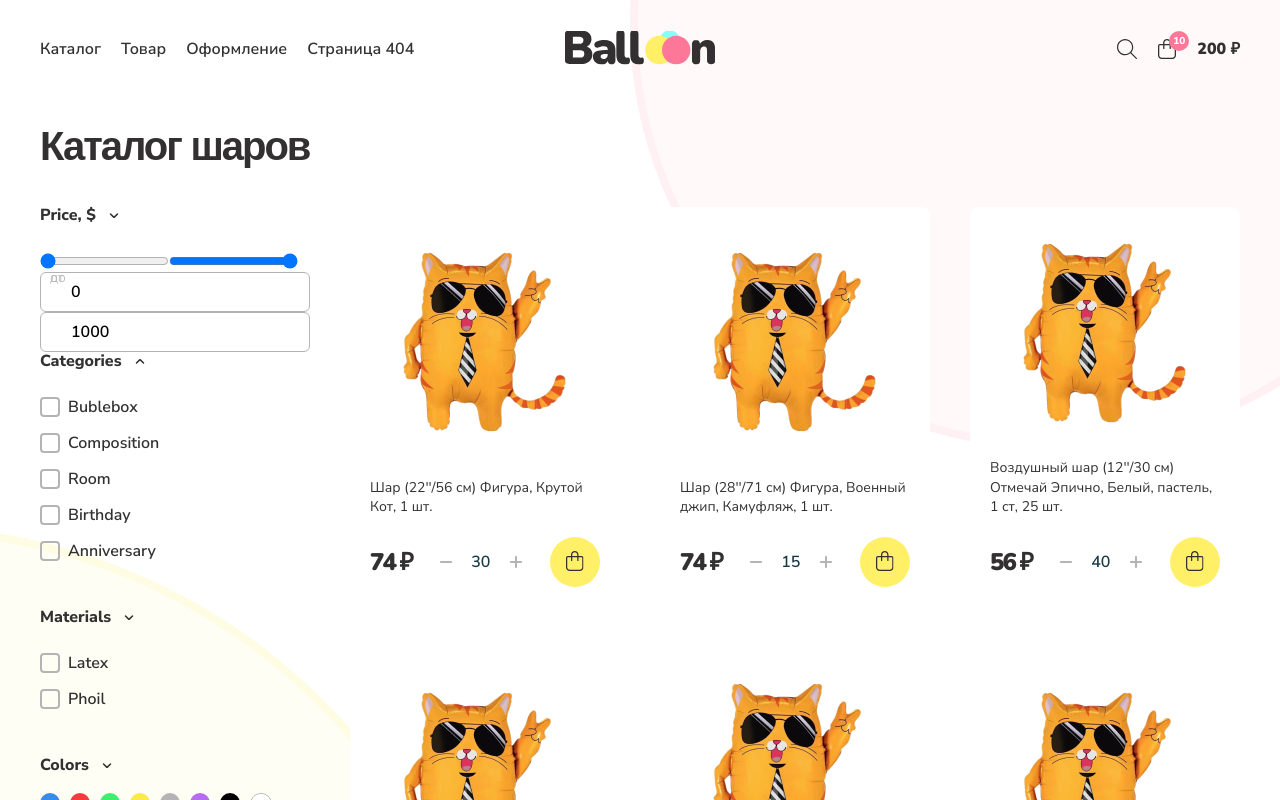
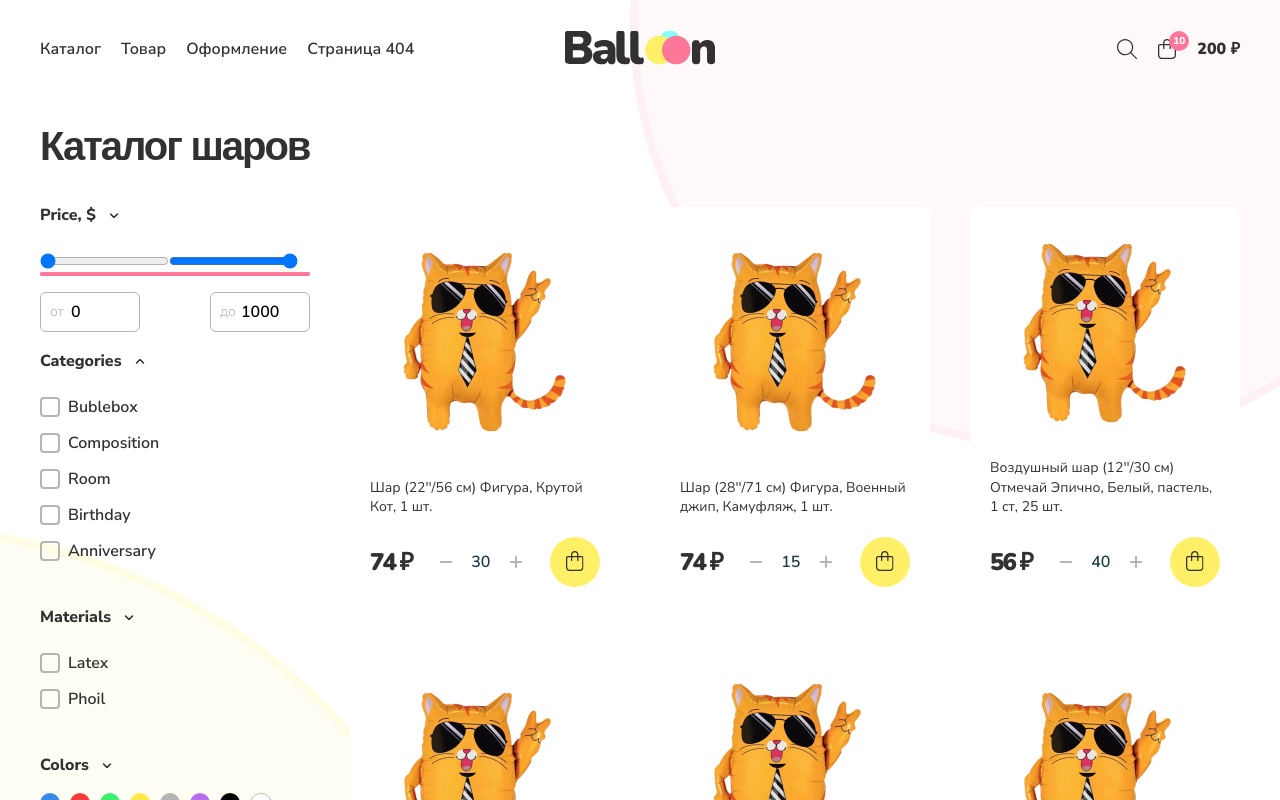
Before and after one commit to izmailowAlex/balloon-store, a React (Create React App) app: page /catalog in a window 1280 px wide. Shown: the top 800 px of the page. Built offline with nearby package versions, Linux system fonts and the light colour scheme.

Commit message:
refactor: update classNames

```diff
--- a/src/components/UI/Dualslider/Dualslider.js
+++ b/src/components/UI/Dualslider/Dualslider.js
@@ -85,6 +85,7 @@ function Dualslider({min, max}) {
         className="thumb thumb--zindex-3"
       />
       <input
+        className="dualslider__thumb dualslider__thumb_right"
         type="range"
         min={min}
         max={max}
@@ -97,11 +98,11 @@ function Dualslider({min, max}) {
         }}
         className="thumb thumb--zindex-4"
       />
-      <div className="slider">
-        <div className="slider__track"></div>
-        <div className="slider__range" ref={range} ></div>
+      <div className="dualslider__wrapper">
+        <div className="dualslider__track"></div>
+        <div className="dualslider__range" ref={range} ></div>
         <Input
-          className="slider__min-value"
+          className="dualslider__min-value"
           ref={minInputRef}
           value={minVal}
           label={"от"}
@@ -110,7 +111,7 @@ function Dualslider({min, max}) {
           maxlength={max.length}
         />
         <Input
-          className="slider__max-value"
+          className="dualslider__max-value"
           ref={maxInputRef}
           value={maxVal}
           label={"до"}
```
